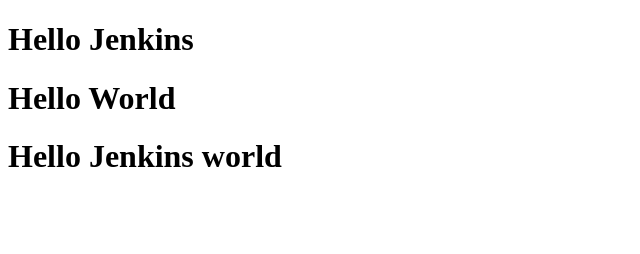
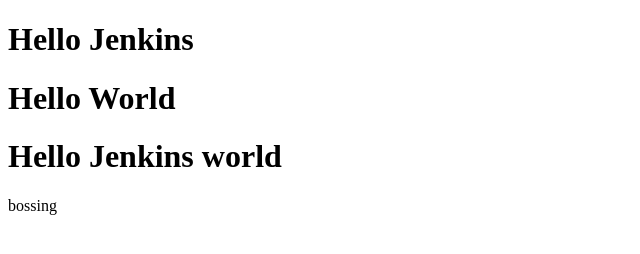
Before and after one commit to VherdenJay/Jenkins, a plain HTML site: page index.html in a window 1280 px wide. Shown: the full height of the page, 0-640 px from the left. Drawn offline with Linux system fonts and the light colour scheme.

Commit message:
Added bossing

```diff
--- a/index.html
+++ b/index.html
@@ -9,5 +9,6 @@
     <h1>Hello Jenkins</h1>
     <h1>Hello World</h1>
     <h1>Hello Jenkins world</h1>
+    bossing
 </body>
 </html>
```
